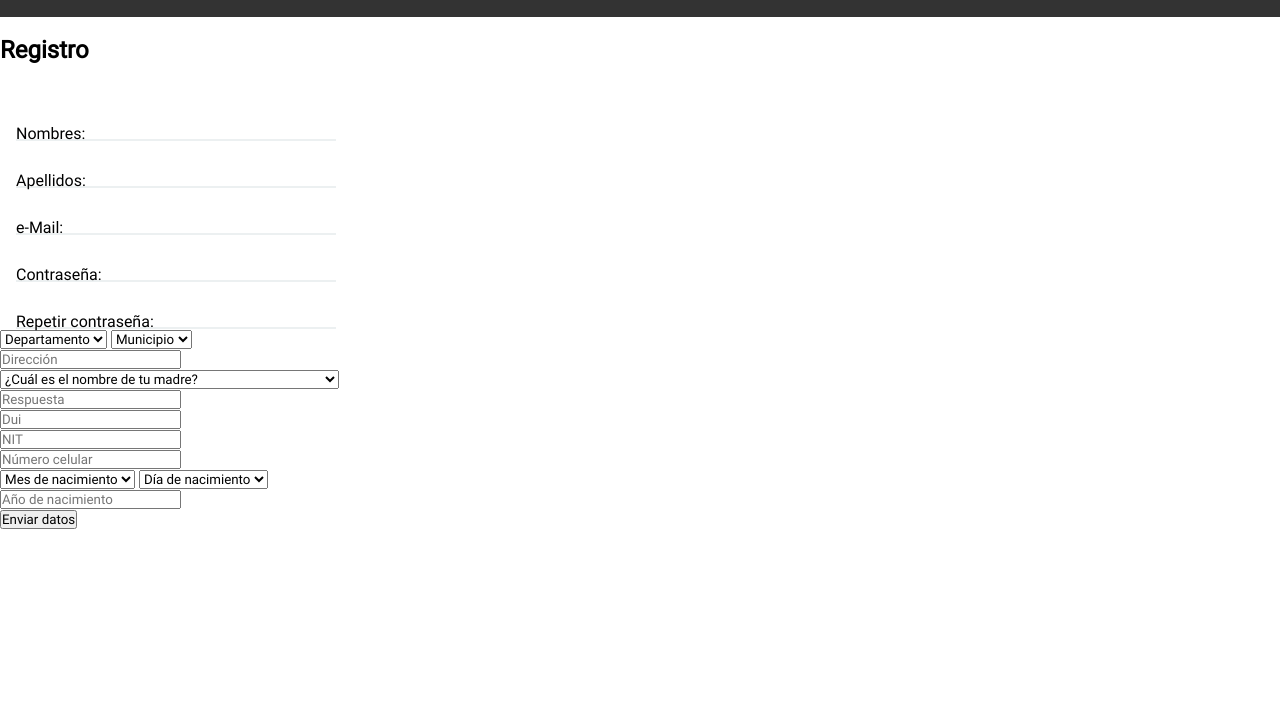
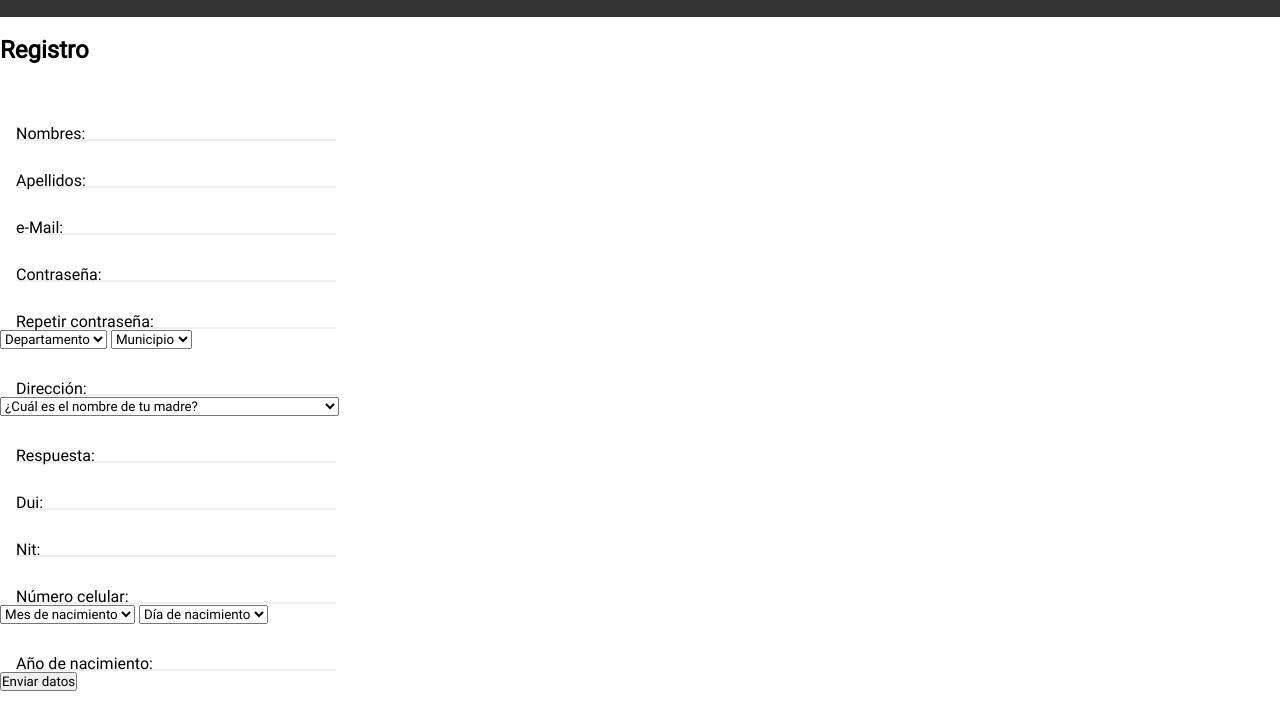
Before and after one commit to Devon107/eWallet, a plain HTML site: page proyecto/index.html in a window 1280 px wide. Shown: the part 99-800 px from the top of the page. Drawn offline with Linux system fonts and the light colour scheme.

Commit message:
Nversion

```diff
--- a/proyecto/index.html
+++ b/proyecto/index.html
@@ -32,7 +32,7 @@
                 <label class="lbl" id="lbl4">Contraseña: </label>
                 <input type="password" id="pass" class="txt" autocomplete="off">
                 <br>
-                <label class="lbl" id="lbl4">Repetir contraseña: </label>
+                <label class="lbl" id="lbl5">Repetir contraseña: </label>
                 <input type="password" id="pass2" class="txt" autocomplete="off">
                 <br>
                 <select id="departamento">
@@ -56,7 +56,8 @@
                     <option value="default">Municipio</option>
                 </select>
                 <br>
-                <input type="text" id="direccion" placeholder="Dirección" autocomplete="off">
+                <label class="lbl" id="lbl6">Dirección: </label>
+                <input type="text" id="direccion" class="txt" autocomplete="off">
                 <br>
                 <select name="" id="pregunta">
                     <option value="0">¿Cuál es el nombre de tu madre?</option>
@@ -65,12 +66,17 @@
                     <option value="3">¿Cuál es tu comida favorita?</option>
                     <option value="4">¿Cuál es tu deporte favorito?</option>
                 </select>
-                <input type="text" id="respuesta" placeholder="Respuesta" autocomplete="off">
                 <br>
-                <input type="text" id="dui" placeholder="Dui">
-                <input type="text" id="nit" placeholder="NIT">
+                <label class="lbl" id="lbl7">Respuesta: </label>
+                <input type="text" id="respuesta" class="txt" autocomplete="off">
                 <br>
-                <input type="text" placeholder="Número celular">
+                <label class="lbl" id="lbl8">Dui: </label>
+                <input type="text" id="dui" class="txt" autocomplete="off">
+                <label class="lbl" id="lbl9">Nit: </label>
+                <input type="text" id="nit" class="txt" autocomplete="off">
+                <br>
+                <label class="lbl" id="lbl10">Número celular: </label>
+                <input type="text" id="celular" class="txt" autocomplete="off">
                 <br>
                 <select name="mes" id="mes">
                     <option value="default">Mes de nacimiento</option>
@@ -78,7 +84,9 @@
                 <select name="annio" id="annio">
                     <option value="default">Día de nacimiento</option>
                 </select>
-                <input type="text" placeholder="Año de nacimiento">
+                <br>
+                <label class="lbl" id="lbl11">Año de nacimiento: </label>
+                <input type="text" id="a_nacimiento" class="txt" autocomplete="off">
                 <br>
                 <input type="button" value="Enviar datos"> </section>
         </form>
```
